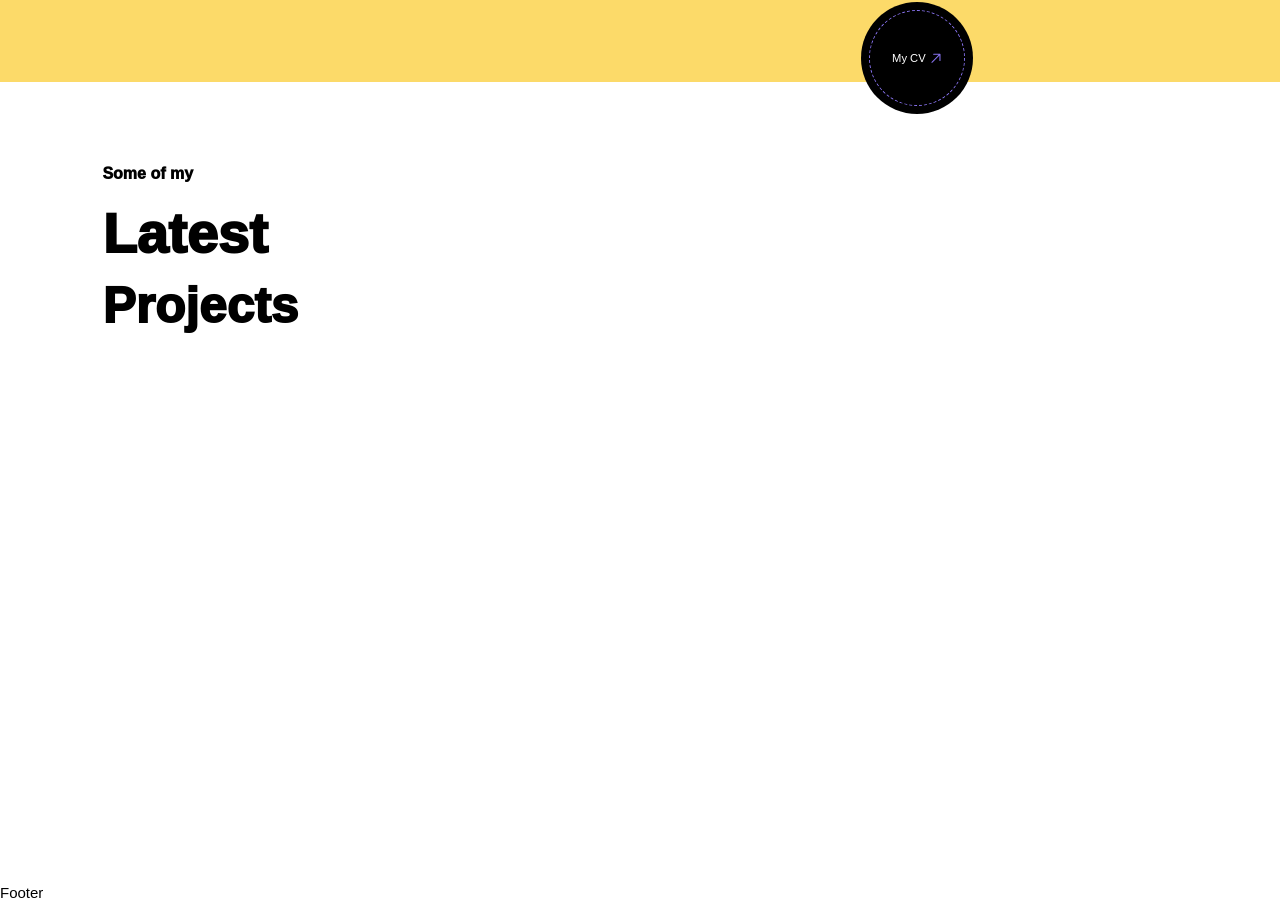
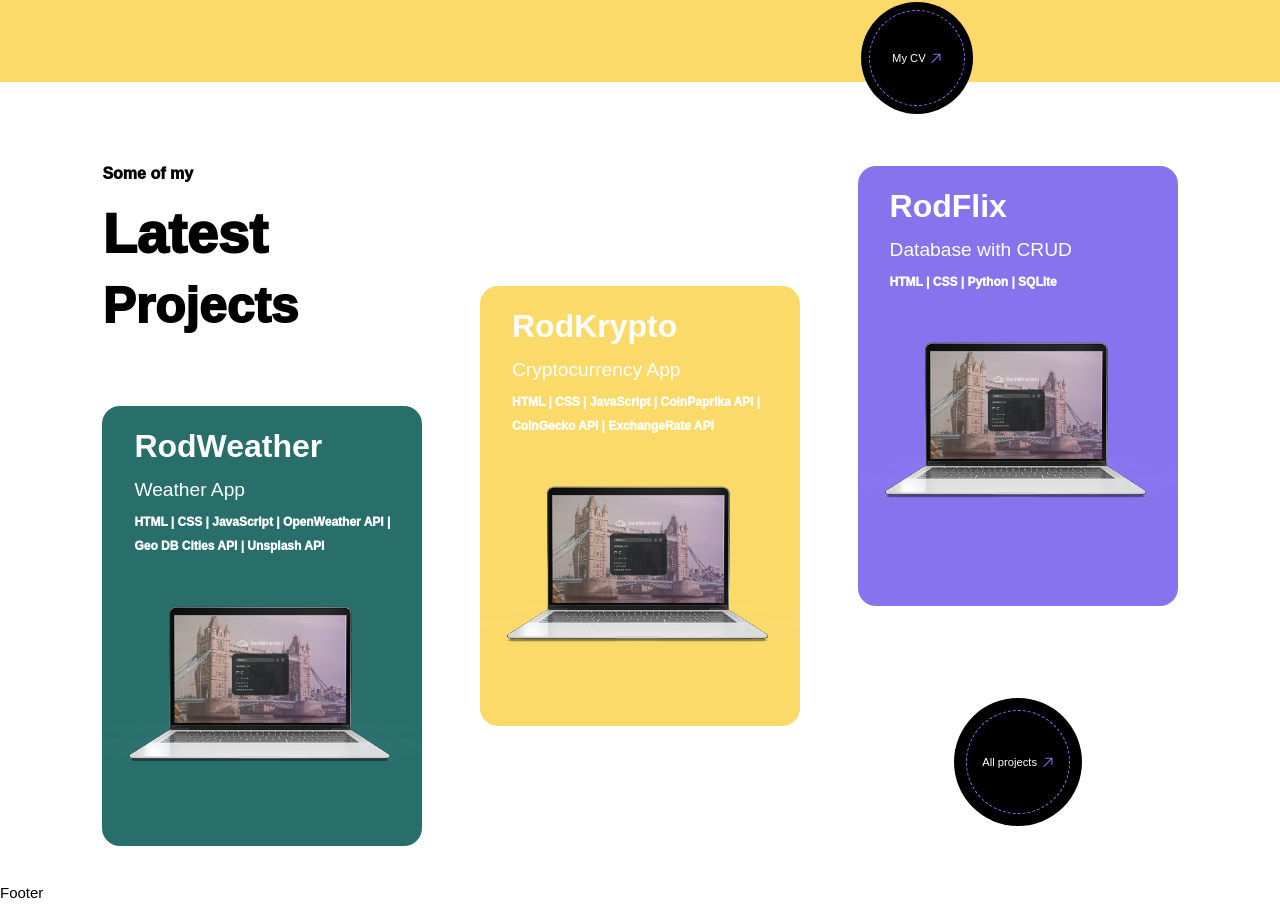
Before and after one commit to rodrigodelascio/rod-current-folio, a React (Create React App) app: page / in a window 1280 px wide. Shown: the part 1592-2496 px from the top of the page. Built offline with nearby package versions, Linux system fonts and the light colour scheme.

Commit message:
latest projects section implemented

```diff
--- a/src/components/latestProjects/LatestProjects.js
+++ b/src/components/latestProjects/LatestProjects.js
@@ -1,13 +1,54 @@
 import React from "react";
+import ProjectCard from "./ProjectCard";
+import rodWeather from "./../../assets/images/rodWeather.png";
 import styles from "./LatestProjects.module.css";
+import { GoArrowUpRight } from "react-icons/go";
 
 const LatestProjects = () => {
+  const firstCard = styles["first-card"];
+  const secondCard = styles["second-card"];
+  const thirdCard = styles["third-card"];
+
   return (
     <div className={styles["section-container"]}>
       <div className={styles["hero-text-container"]}>
         <p>Some of my</p>
         <h2>Latest</h2>
         <h3>Projects</h3>
+        <div className={styles["cards-container"]}>
+          <ProjectCard
+            className={firstCard}
+            projectName={"RodWeather"}
+            projectDescription={"Weather App"}
+            projectTags={
+              "HTML | CSS | JavaScript | OpenWeather API | Geo DB Cities API | Unsplash API "
+            }
+            cardImage={<img src={rodWeather} alt="rodWeather app mockup" />}
+          />
+          <ProjectCard
+            className={secondCard}
+            projectName={"RodKrypto"}
+            projectDescription={"Cryptocurrency App"}
+            projectTags={
+              "HTML | CSS | JavaScript | CoinPaprika API | CoinGecko API | ExchangeRate API "
+            }
+            cardImage={<img src={rodWeather} alt="rodWeather app mockup" />}
+          />
+          <ProjectCard
+            className={thirdCard}
+            projectName={"RodFlix"}
+            projectDescription={"Database with CRUD"}
+            projectTags={"HTML | CSS | Python | SQLite "}
+            cardImage={<img src={rodWeather} alt="rodWeather app mockup" />}
+          />
+        </div>
+        <div className={styles["cv-button-container"]}>
+          <div className={styles["cv-button-wrapper"]}>
+            <div>
+              All projects <GoArrowUpRight className={styles.arrow} />
+            </div>
+          </div>
+        </div>
       </div>
     </div>
   );
--- a/src/components/latestProjects/LatestProjects.module.css
+++ b/src/components/latestProjects/LatestProjects.module.css
@@ -32,3 +32,114 @@
   line-height: 4.5rem;
   color: #000;
 }
+
+.cards-container {
+  margin-top: 8vh;
+  display: flex;
+  flex-direction: row;
+  justify-content: space-between;
+  width: 84vw;
+}
+
+.first-card {
+  background: #286f6c;
+}
+
+.first-card h4 {
+  color: #fff;
+}
+
+.first-card h5 {
+  color: #fff;
+  font-size: 1.2rem;
+  font-weight: 300;
+  line-height: 2.5rem;
+}
+
+.first-card p {
+  color: #fff;
+  font-size: 0.75rem;
+  line-height: 1.5rem;
+}
+
+.second-card {
+  background: #fcda69;
+  margin-top: -15vh;
+}
+
+.second-card h4 {
+  color: #fff;
+}
+
+.second-card h5 {
+  color: #fff;
+  font-size: 1.2rem;
+  font-weight: 300;
+  line-height: 2.5rem;
+}
+
+.second-card p {
+  color: #fff;
+  font-size: 0.75rem;
+  line-height: 1.5rem;
+}
+.third-card {
+  background: #8873ef;
+  margin-top: -30vh;
+}
+
+.third-card h4 {
+  color: #fff;
+}
+
+.third-card h5 {
+  color: #fff;
+  font-size: 1.2rem;
+  font-weight: 300;
+  line-height: 2.5rem;
+}
+
+.third-card p {
+  color: #fff;
+  font-size: 0.75rem;
+  line-height: 1.5rem;
+}
+
+.cv-button-container {
+  display: flex;
+  margin-top: 10vh;
+  background: #000;
+  color: #fff;
+  border-radius: 50%;
+  height: 8rem;
+  width: 8rem;
+  align-items: center;
+  justify-content: center;
+  font-size: 0.7rem;
+  position: absolute;
+  bottom: 7%;
+  right: 15.5%;
+  z-index: 10;
+}
+
+.cv-button-wrapper {
+  border: dashed #8873ef 0.1rem;
+  border-radius: 50%;
+  height: 6.5rem;
+  width: 6.5rem;
+  display: flex;
+  align-items: center;
+  justify-content: center;
+}
+
+.arrow {
+  display: inline;
+  scale: 150%;
+  margin-left: 0.1rem;
+  color: #8873ef;
+}
+
+.cv-button-container:hover {
+  background: #393939;
+  cursor: pointer;
+}
--- /dev/null
+++ b/src/components/latestProjects/ProjectCard.js
@@ -0,0 +1,23 @@
+import React from "react";
+import styles from "./ProjectCard.module.css";
+
+const ProjectCard = ({
+  cardImage,
+  projectName,
+  projectDescription,
+  projectTags,
+  className,
+}) => {
+  return (
+    <div>
+      <div className={styles["card-container"] + " " + className}>
+        <h4>{projectName}</h4>
+        <h5>{projectDescription}</h5>
+        <p>{projectTags}</p>
+        <div className={styles["card-img"]}>{cardImage}</div>
+      </div>
+    </div>
+  );
+};
+
+export default ProjectCard;
--- /dev/null
+++ b/src/components/latestProjects/ProjectCard.module.css
@@ -0,0 +1,29 @@
+.card-container {
+  border-radius: 18px;
+  width: 25vw;
+  height: 55vh;
+  padding-top: 1rem;
+}
+
+.card-container h4 {
+  font-size: 2rem;
+  font-weight: 600;
+  padding: 0 2rem;
+}
+
+.card-container h5 {
+  padding: 0 2rem;
+}
+
+.card-container p {
+  padding: 0 2rem;
+}
+
+.card-img {
+  margin-top: 1rem;
+}
+
+.card-container:hover {
+  opacity: 75%;
+  cursor: pointer;
+}
```
Also changed, not shown: src/assets/images/rodWeather.png (added).
